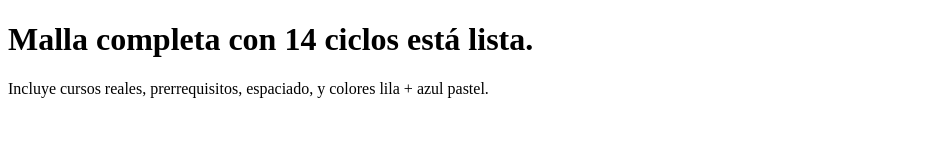
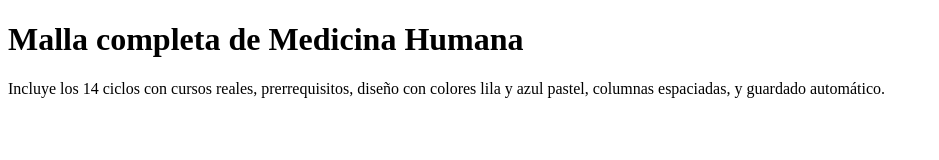
Before and after one commit to Ale-6/Malla-Curricular-Medicina-Humana, a plain HTML site: page index.html in a window 1280 px wide. Shown: the whole page, without its empty margins (0-939 px from the left). Drawn offline with Linux system fonts and the light colour scheme.

Commit message:
Add files via upload

```diff
--- a/index.html
+++ b/index.html
@@ -1,5 +1,12 @@
+
 <!DOCTYPE html>
 <html lang="es">
-<head><meta charset="UTF-8"><title>Malla Medicina Humana</title></head>
-<body><h1>Malla completa con 14 ciclos está lista.</h1><p>Incluye cursos reales, prerrequisitos, espaciado, y colores lila + azul pastel.</p></body>
+<head>
+  <meta charset="UTF-8">
+  <title>Malla Curricular Medicina Humana</title>
+</head>
+<body>
+  <h1>Malla completa de Medicina Humana</h1>
+  <p>Incluye los 14 ciclos con cursos reales, prerrequisitos, diseño con colores lila y azul pastel, columnas espaciadas, y guardado automático.</p>
+</body>
 </html>
```
